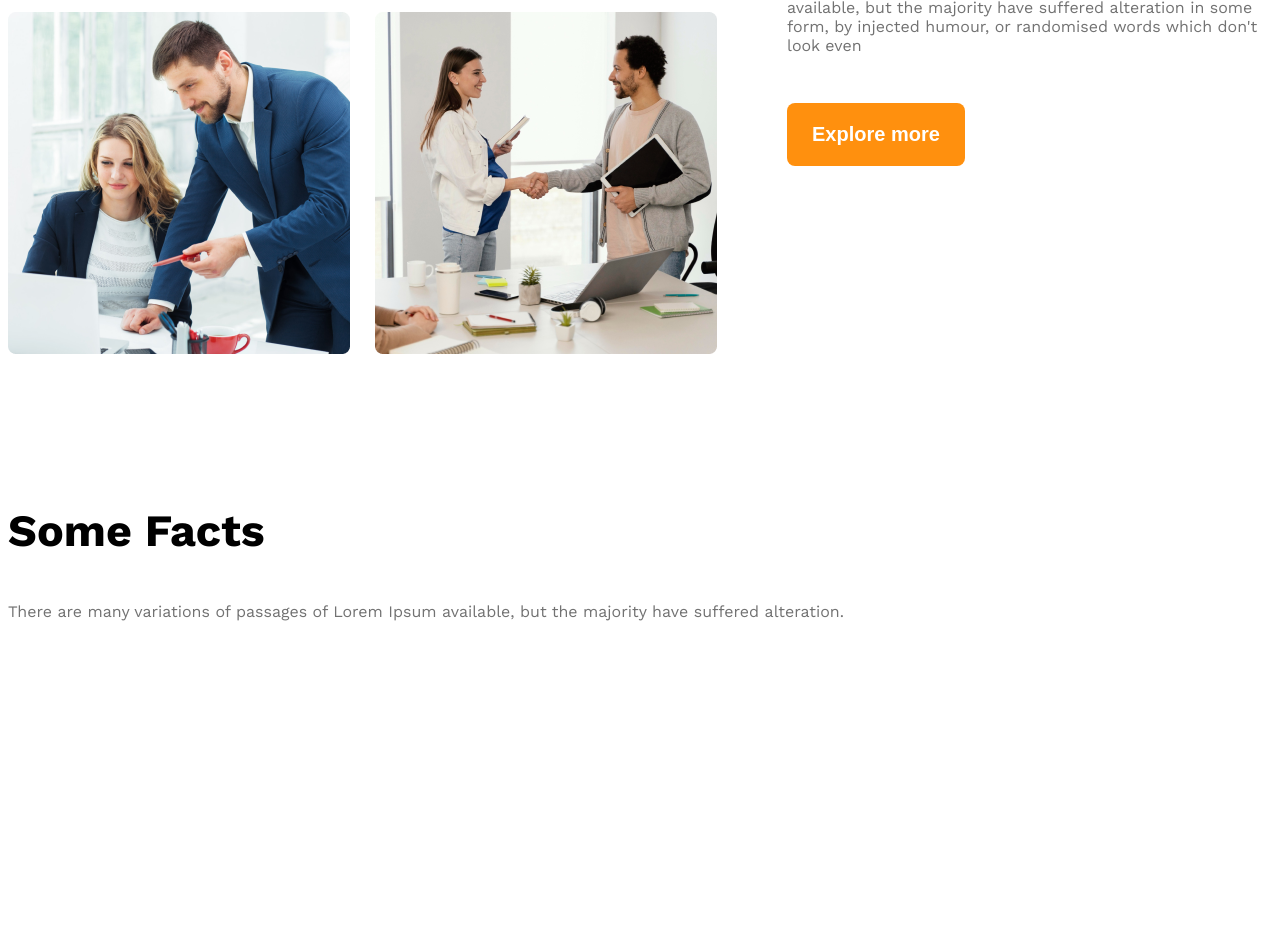
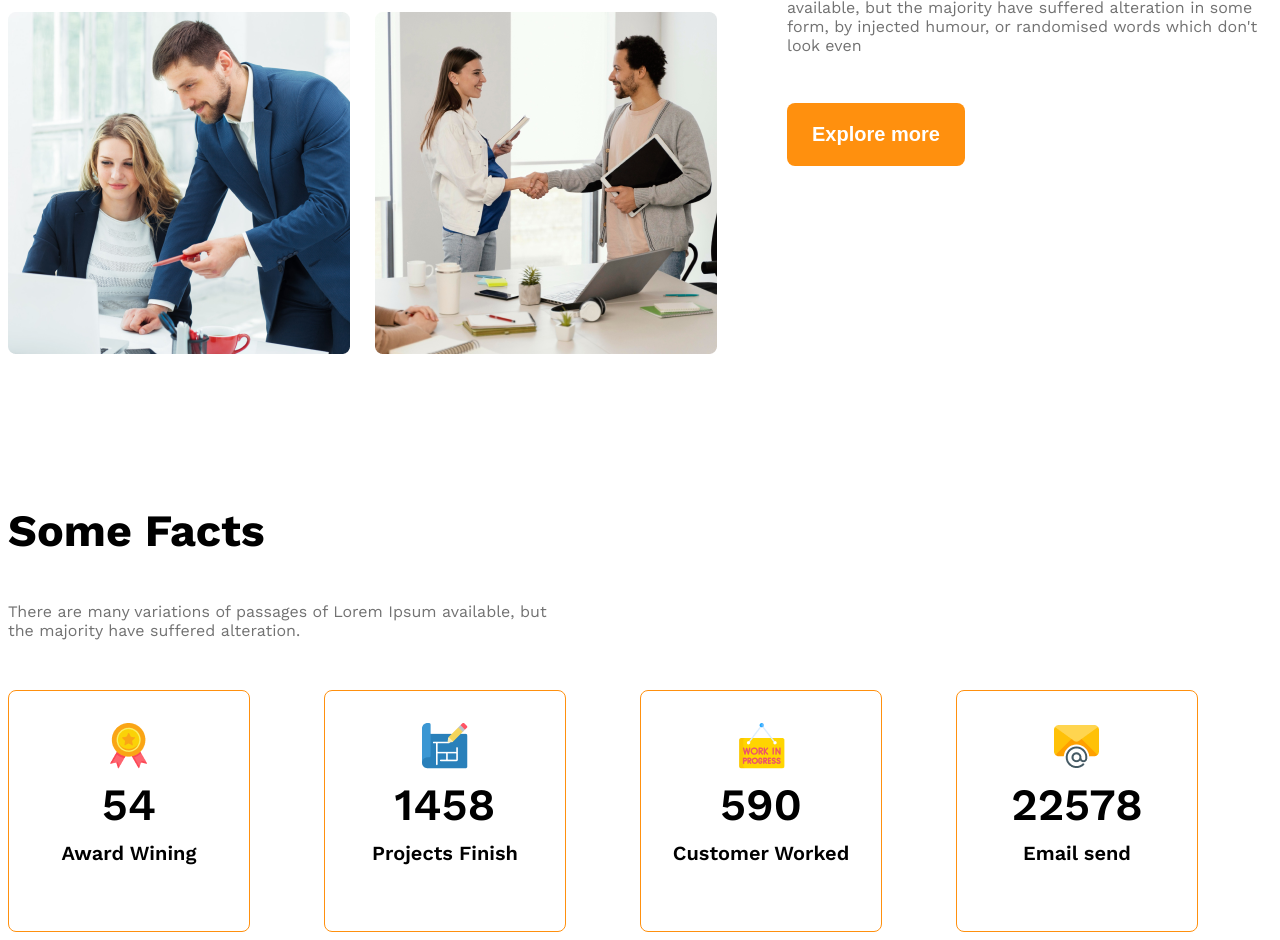
Before and after one commit to Borson37/g3-architects-responsive-website, a plain HTML site: page index.html in a window 1280 px wide. Shown: the part 1721-2661 px from the top of the page. Before the commit the page ends 2358 px from the top, so only its background shows below. Drawn offline with nearby package versions, Linux system fonts and the light colour scheme.

Commit message:
added some facts styles but not responsive

```diff
--- a/index.html
+++ b/index.html
@@ -1,11 +1,13 @@
 <!DOCTYPE html>
 <html lang="en">
+
 <head>
     <meta charset="UTF-8">
     <meta name="viewport" content="width=device-width, initial-scale=1.0">
     <title>G3 Architects</title>
     <link rel="stylesheet" href="styles/architects.css">
 </head>
+
 <body class="work-sans-font">
     <header class="bg-light">
         <nav class="navbar display-flex">
@@ -20,9 +22,11 @@
         </nav>
         <div class="banner">
             <div class="banner-content">
-                 <h1 class="banner-title">Brand New Group of Architects</h1>
-            <p class="banner-description">There are many variations of passages of Lorem Ipsum available, but the majority have suffered alteration in some form, by injected humour, or randomised words which don't look even</p>
-            <button class="btn-primary">Explore more</button>
+                <h1 class="banner-title">Brand New Group of Architects</h1>
+                <p class="banner-description">There are many variations of passages of Lorem Ipsum available, but the
+                    majority have suffered alteration in some form, by injected humour, or randomised words which don't
+                    look even</p>
+                <button class="btn-primary">Explore more</button>
             </div>
 
             <img class="banner-image" src="images/banner.png" alt="image loading">
@@ -38,8 +42,11 @@
 
             </div>
             <div class="our-featuer">
-                <h3 class="feature-title"><span id="quick-list" class="text-dark3">Quick list</span><span> of Our</span> <span id="feature-color">Features</span></h3>
-                <p class="feature-description text-dark3">There are many variations of passages of Lorem Ipsum available, but the majority have suffered alteration in some form, by injected humour, or randomised words which don't look even</p>
+                <h3 class="feature-title"><span id="quick-list" class="text-dark3">Quick list</span><span> of Our</span>
+                    <span id="feature-color">Features</span></h3>
+                <p class="feature-description text-dark3">There are many variations of passages of Lorem Ipsum
+                    available, but the majority have suffered alteration in some form, by injected humour, or randomised
+                    words which don't look even</p>
                 <button class="btn-primary">Explore more</button>
             </div>
 
@@ -48,7 +55,38 @@
 
         <section>
             <h3 class="feature-title">Some Facts</h3>
-            <p class="text-dark3">There are many variations of passages of Lorem Ipsum available, but the majority have suffered alteration.</p>
+            <p class="text-dark3 fact-description">There are many variations of passages of Lorem Ipsum available, but the majority have
+                suffered alteration.</p>
+            <div class="facts-container">
+                <div class="fact display-flex">
+                    <div>
+                        <img src="images/icons/ribon.png" alt="" class="fact-icon">
+                        <h4 class="fact-number">54</h4>
+                        <h5 class="fact-name">Award Wining</h5>
+                    </div>
+                </div>
+                <div class="fact display-flex">
+                    <div>
+                        <img src="images/icons/projects.png" alt="" class="fact-icon">
+                    <h4 class="fact-number">1458</h4>
+                    <h5 class="fact-name">Projects Finish</h5>
+                    </div>
+                </div>
+                <div class="fact display-flex">
+                   <div>
+                     <img src="images/icons/customers.png" alt="" class="fact-icon">
+                    <h4 class="fact-number">590</h4>
+                    <h5 class="fact-name">Customer Worked</h5>
+                   </div>
+                </div>
+                <div class="fact display-flex">
+                    <div>
+                        <img src="images/icons/email.png" alt="" class="fact-icon">
+                    <h4 class="fact-number">22578</h4>
+                    <h5 class="fact-name">Email send</h5>
+                    </div>
+                </div>
+            </div>
         </section>
 
     </main>
@@ -56,4 +94,5 @@
 
     </footer>
 </body>
+
 </html>
--- a/styles/architects.css
+++ b/styles/architects.css
@@ -106,6 +106,37 @@ main > section{
 #feature-color{
     color: #FF900E;
 }
+/* some facts related style */
+.facts-container{
+    display: grid;
+    grid-template-columns: repeat(4, 1fr);
+
+}
+.fact{
+    border: 1px solid #FF900E;
+    width: 240px;
+    height: 240px;
+    border-radius: 8px;
+
+    justify-content: center;
+    align-items: center;
+    text-align: center;
+}
+.fact-number{
+    font-size: 2.8rem;
+    font-weight: 600;
+    margin-top: 5px;
+    margin-bottom: 10px;
+}
+.fact-name{
+    font-size: 1.25rem;
+    font-weight: 600;
+    margin-top: 10px;
+}
+.fact-description{
+    max-width: 540px;
+    margin-bottom: 50px;
+}
 
 
 
```
